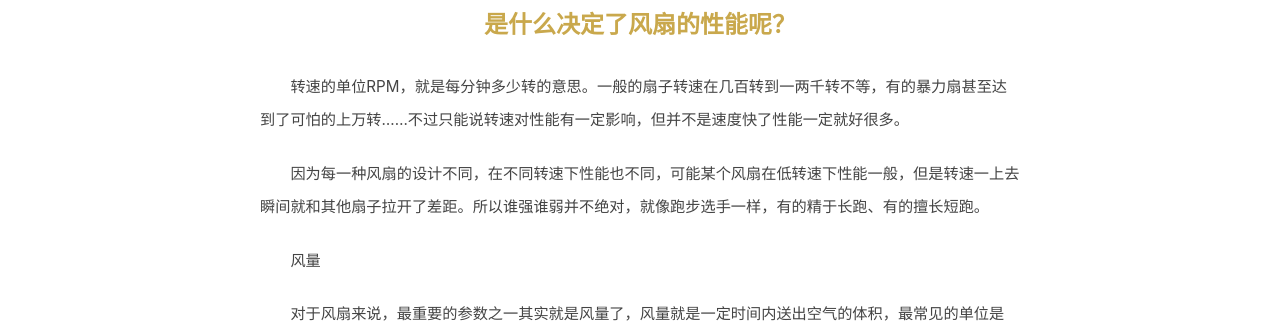
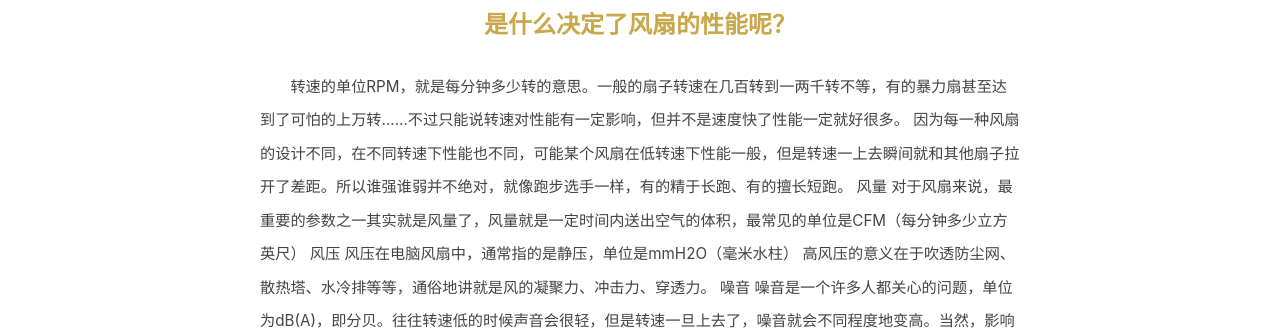
Before and after one commit to chenyun659308-bit/YunChen, a Vue app in the folder frontend/: page /news/1 in a window 1280 px wide. Shown: the part 481-811 px from the top of the page. Built offline with nearby package versions, Linux system fonts and the light colour scheme.

Commit message:
Add bilingual content to News list and detail pages

```diff
--- a/frontend/src/views/jiuyou/News.vue
+++ b/frontend/src/views/jiuyou/News.vue
@@ -1,18 +1,31 @@
 <script setup>
 import { useRouter } from 'vue-router'
-import { news } from '../../data/news.js'
+import { news, news_en } from '../../data/news.js'
+import { useI18n } from '../../i18n.js'
 
 const router = useRouter()
+const { locale } = useI18n()
+
+function titleOf(item) {
+  return locale.value === 'en' ? (news_en[item.id]?.title_en || item.title) : item.title
+}
+function summaryOf(item) {
+  return locale.value === 'en' ? (news_en[item.id]?.summary_en || item.summary) : item.summary
+}
+function crumb() {
+  return locale.value === 'en' ? 'Home / News' : '\u9996\u9875 / \u65b0\u95fb\u4e2d\u5fc3'
+}
 function goDetail(id) { router.push('/news/' + id) }
 </script>
 <template>
   <div class="news-page">
-    <section class="page-hero"><div class="hero-bg"><img src="https://images.unsplash.com/photo-1504711434969-e33886168d6c?w=1920&h=500&fit=crop" alt=""></div><div class="hero-overlay"></div><div class="hero-content" style="position:relative;z-index:1;"><span class="breadcrumb">首页 / {{ t('news_hero') }}</span><h1>{{ t('news_hero') }}</h1><p>{{ t('news_hero_desc') }}</p></div></section>
+    <section class="page-hero"><div class="hero-bg"><img src="https://images.unsplash.com/photo-1585771724684-38269d6639fd?w=1920&h=500&fit=crop" alt=""></div><div class="hero-overlay"></div><div class="hero-content" style="position:relative;z-index:1;"><span class="breadcrumb">{{ crumb() }}</span><h1>{{ t('news_hero') }}</h1><p>{{ t('news_hero_desc') }}</p></div></section>
     <section class="section"><div class="container">
-      <div class="news-list"><div v-for="item in news" :key="item.id" class="news-item"><div class="news-info"><span class="news-date">{{ item.date }}</span><h3>{{ l(item, "title") }}</h3><p>{{ l(item, "summary").slice(0, 120) + '...' }}</p><button class="detail-btn" @click="goDetail(item.id)">{{ t('news_btn') }}</button></div></div></div>
+      <div class="news-list"><div v-for="item in news" :key="item.id" class="news-item"><div class="news-info"><span class="news-date">{{ item.date }}</span><h3>{{ titleOf(item) }}</h3><p>{{ summaryOf(item).slice(0, 120) + '...' }}</p><button class="detail-btn" @click="goDetail(item.id)">{{ t('news_btn') }}</button></div></div></div>
     </div></section>
   </div>
 </template>
+
 <style scoped>
 .page-hero { position: relative; background: #fafaf8; padding: 90px 0 80px; text-align: center; overflow: hidden; }
 .page-hero::before { content: ''; position: absolute; top: 0; left: 0; right: 0; height: 3px; background: linear-gradient(90deg, transparent, #c9a84c, transparent); }
--- a/frontend/src/views/jiuyou/NewsDetail.vue
+++ b/frontend/src/views/jiuyou/NewsDetail.vue
@@ -1,23 +1,39 @@
 <script setup>
 import { useRoute, useRouter } from 'vue-router'
-import { news } from '../../data/news.js'
+import { news, news_en } from '../../data/news.js'
+import { useI18n } from '../../i18n.js'
 
 const route = useRoute()
 const router = useRouter()
+const { locale } = useI18n()
 const id = Number(route.params.id)
 const article = news.find(n => n.id === id)
 
-function getParagraphs() {
+function titleOf() {
+  return locale.value === 'en' ? (news_en[id]?.title_en || article?.title) : article?.title
+}
+function paragraphs() {
   if (!article) return []
-  return (article.content || '').split('\n\n')
+  if (locale.value === 'en') return (news_en[id]?.content_en || '').split('\\n\\n')
+  return (article.content || '').split('\\n\\n')
+}
+function crumb() {
+  return locale.value === 'en' ? 'Home / News' : '\u9996\u9875 / \u65b0\u95fb\u4e2d\u5fc3'
+}
+function emptyText() {
+  return locale.value === 'en' ? 'No content' : '\u6682\u65e0\u5185\u5bb9'
+}
+function backText() {
+  return locale.value === 'en' ? 'Back to News' : '\u2190 \u8fd4\u56de\u65b0\u95fb\u5217\u8868'
 }
 </script>
 <template>
   <div class="detail-page" v-if="article">
-    <section class="page-hero"><div class="hero-bg"><img src="https://images.unsplash.com/photo-1504711434969-e33886168d6c?w=1920&h=500&fit=crop" alt=""></div><div class="hero-overlay"></div><div class="hero-content" style="position:relative;z-index:1;"><span class="breadcrumb">首页 / 新闻中心</span><h1>{{ article.title }}</h1><span class="hero-date">{{ article.date }}</span></div></section>
-    <section class="section"><div class="container"><h2 style="text-align:center;color:#c9a84c;margin-bottom:30px;">{{ article.title }}</h2><div class="article-content"><p v-for="(p, i) in getParagraphs()" :key="i" class="article-p">{{ p }}</p></div><div style="text-align:center;margin-top:40px;" v-if="!getParagraphs().length"><p style="color:#999;">暂无内容</p></div><button class="back-btn" @click="router.push('/news')">← 返回新闻列表</button></div></section>
+    <section class="page-hero"><div class="hero-bg"><img src="https://images.unsplash.com/photo-1585771724684-38269d6639fd?w=1920&h=500&fit=crop" alt=""></div><div class="hero-overlay"></div><div class="hero-content" style="position:relative;z-index:1;"><span class="breadcrumb">{{ crumb() }}</span><h1>{{ titleOf() }}</h1><span class="hero-date">{{ article.date }}</span></div></section>
+    <section class="section"><div class="container"><h2 style="text-align:center;color:#c9a84c;margin-bottom:30px;">{{ titleOf() }}</h2><div class="article-content"><p v-for="(p, i) in paragraphs()" :key="i" class="article-p">{{ p }}</p></div><div style="text-align:center;margin-top:40px;" v-if="!paragraphs().length"><p style="color:#999;">{{ emptyText() }}</p></div><button class="back-btn" @click="router.push('/news')">{{ backText() }}</button></div></section>
   </div>
 </template>
+
 <style scoped>
 .page-hero { position: relative; background: #fafaf8; padding: 90px 0 80px; text-align: center; overflow: hidden; }
 .page-hero::before { content: ''; position: absolute; top: 0; left: 0; right: 0; height: 3px; background: linear-gradient(90deg, transparent, #c9a84c, transparent); }
```
